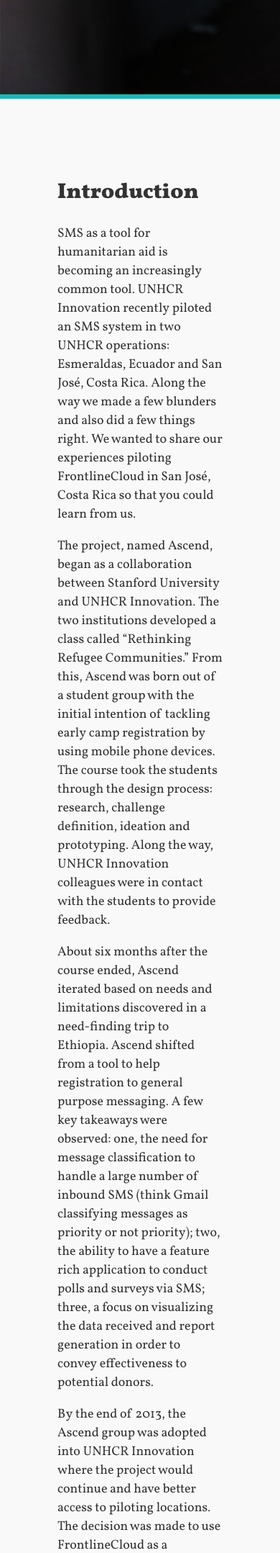
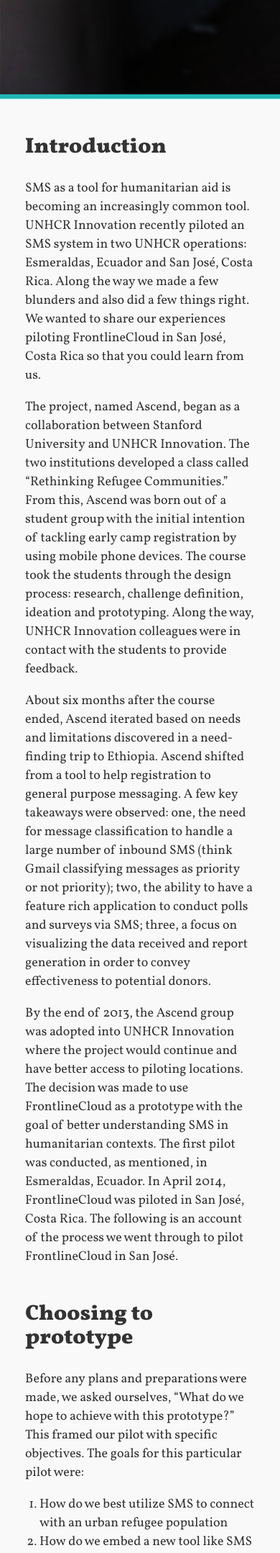
Before and after one commit to benrudolph/ascend.report, a Jekyll site: the page built from index.md, in a window 390 px wide. Shown: the part 463-2620 px from the top of the page at 72% size. Built offline with Jekyll 4.4.1, drawn with Linux system fonts in a browser that asks for light colours; Markdown is read by kramdown in place of the engine named in the settings; comment, search, counter and statistics services are not loaded.

Commit message:
less padding on small screens

```diff
--- a/css/main.css
+++ b/css/main.css
@@ -290,3 +290,9 @@ small {
   text-align: center;
 
 }
+
+@media (max-width: 768px) {
+  .content {
+    padding: 0 5px;
+  }
+}
```
